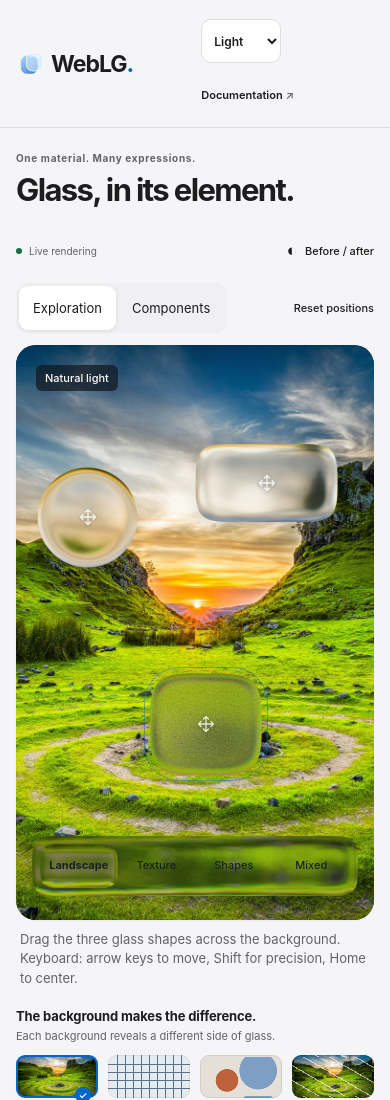
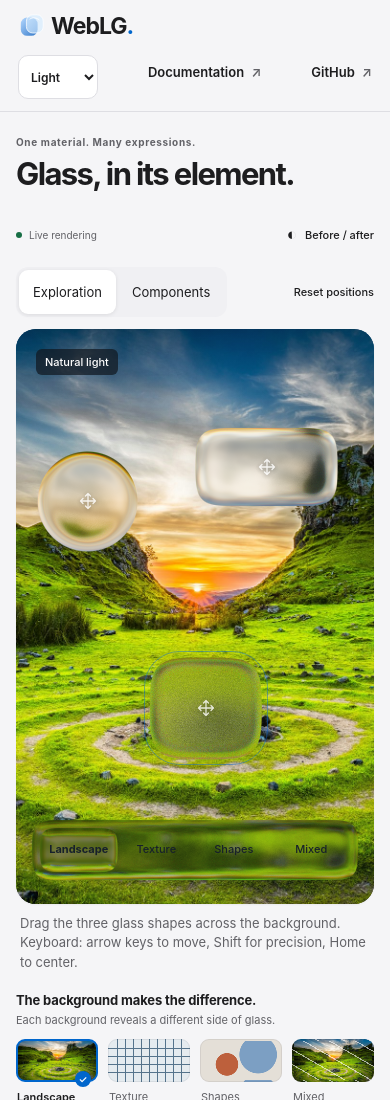
Before and after one commit to KhanUnix/WebLG, a website with bundled scripts: page demo/index.html in a window 390 px wide. Shown: the top 1100 px of the page. Built offline with nearby package versions, Linux system fonts and the light colour scheme.

Commit message:
Fix mobile header visibility and resource alignment

```diff
--- a/demo/style.css
+++ b/demo/style.css
@@ -82,11 +82,12 @@ summary:focus-visible {
 .app-header {
     max-width: 1640px;
     margin: auto;
-    height: 88px;
-    padding: 0 44px;
+    min-height: 88px;
+    padding: 12px 44px;
     display: flex;
     align-items: center;
-    gap: 24px;
+    gap: 12px 24px;
+    flex-wrap: wrap;
     border-bottom: 1px solid var(--line);
 }
 .brand {
@@ -114,24 +115,29 @@ summary:focus-visible {
 .header-actions {
     margin-left: auto;
     display: flex;
+    flex-wrap: wrap;
     align-items: center;
-    gap: 26px;
+    max-width: 100%;
+    gap: 8px 26px;
     font-size: 0.8125rem;
     font-weight: 600;
 }
 .header-actions button {
     border: 0;
     background: none;
-    min-height: 44px;
     padding: 0;
 }
+.header-actions button,
 .header-actions a {
+    display: inline-flex;
+    align-items: center;
+    justify-content: center;
     min-height: 44px;
-    display: flex;
-    align-items: center;
     gap: 7px;
+    line-height: 1.35;
 }
 .header-actions span {
+    flex-shrink: 0;
     color: var(--secondary);
 }
 .workspace {
@@ -881,7 +887,7 @@ pre {
 
 @media (max-width: 1100px) {
     .app-header {
-        padding: 0 28px;
+        padding-inline: 28px;
     }
     .workspace {
         padding: 28px 28px 18px;
@@ -966,9 +972,11 @@ pre {
 }
 @media (max-width: 540px) {
     .app-header {
-        height: 72px;
-        padding: 0 18px;
-        gap: 14px;
+        min-height: 72px;
+        padding: 12px 18px;
+        padding-left: max(18px, env(safe-area-inset-left));
+        padding-right: max(18px, env(safe-area-inset-right));
+        gap: 6px 14px;
     }
     .brand {
         font-size: 1.4375rem;
@@ -979,15 +987,14 @@ pre {
         height: 28px;
     }
     .product-name {
-        padding-left: 14px;
-        font-size: 0.6875rem;
+        display: none;
     }
     .header-actions {
-        gap: 16px;
-        font-size: 0.6875rem;
-    }
-    .header-actions a {
-        display: none;
+        flex: 1 1 100%;
+        margin-left: 0;
+        justify-content: space-between;
+        gap: 6px 12px;
+        font-size: 0.8125rem;
     }
     .workspace {
         padding: 24px 16px 16px;
@@ -1168,15 +1175,6 @@ pre {
 }
 
 @media (max-width: 540px) {
-    .product-name {
-        display: none;
-    }
-    .header-actions a {
-        display: flex;
-    }
-    .header-actions {
-        gap: 18px;
-    }
     .console-eyebrow,
     .scene-caption,
     .demo-control-row p,
@@ -1305,16 +1303,6 @@ pre {
     font-size: 22px;
 }
 @media (max-width: 540px) {
-    .app-header {
-        height: auto;
-        min-height: 72px;
-        padding-block: 10px;
-        flex-wrap: wrap;
-        gap: 6px 14px;
-    }
-    .header-actions {
-        flex-wrap: wrap;
-    }
     .setting input[type='range'] {
         min-height: 44px;
     }
@@ -1346,7 +1334,8 @@ pre {
 }
 .theme-choice {
     min-height: 44px;
-    max-width: 95px;
+    width: 95px;
+    max-width: 100%;
     padding: 0 8px;
     border: 1px solid var(--line);
     border-radius: 10px;
@@ -1442,15 +1431,9 @@ pre {
     z-index: 20;
 }
 @media (max-width: 540px) {
-    .header-actions {
-        gap: 10px;
-    }
-    .header-actions a {
-        display: none;
-    }
     .theme-choice {
         font-size: 0.75rem;
-        max-width: 80px;
+        width: 80px;
     }
 }
 .scene-views {
```
